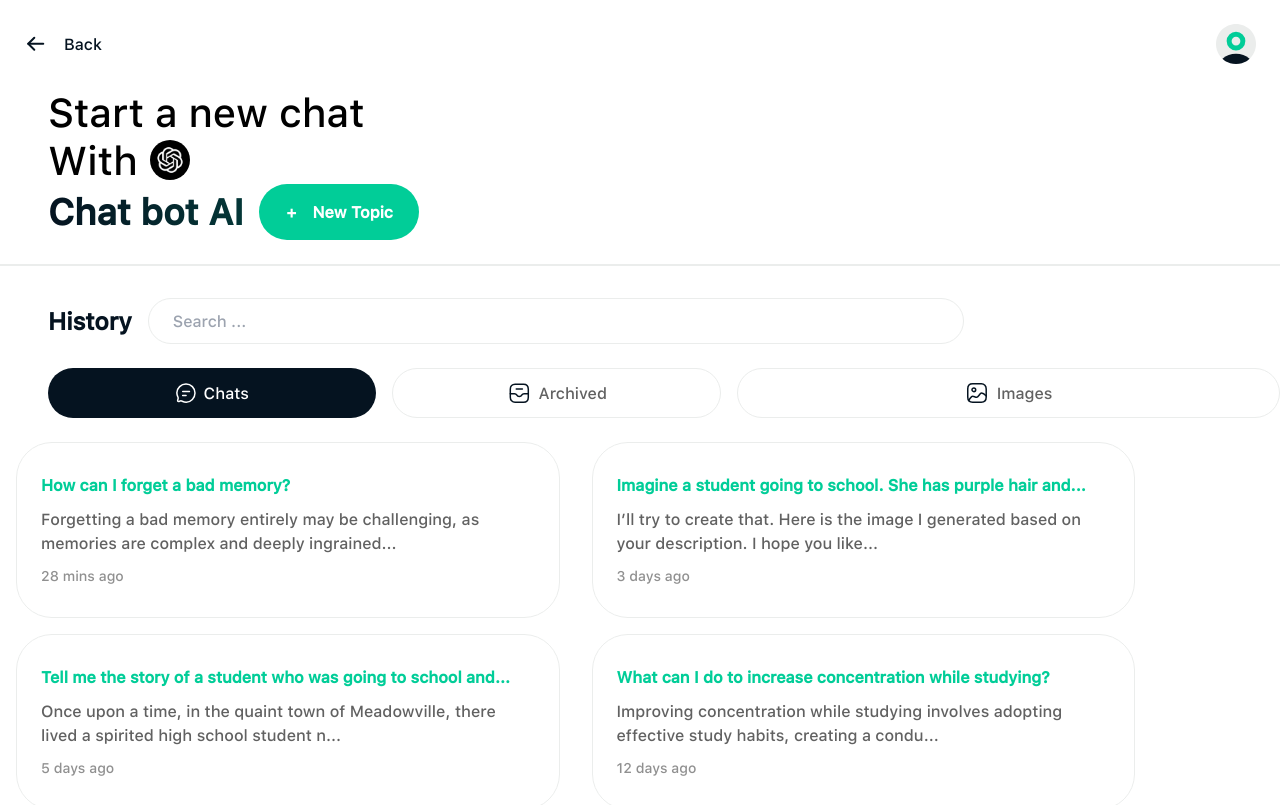
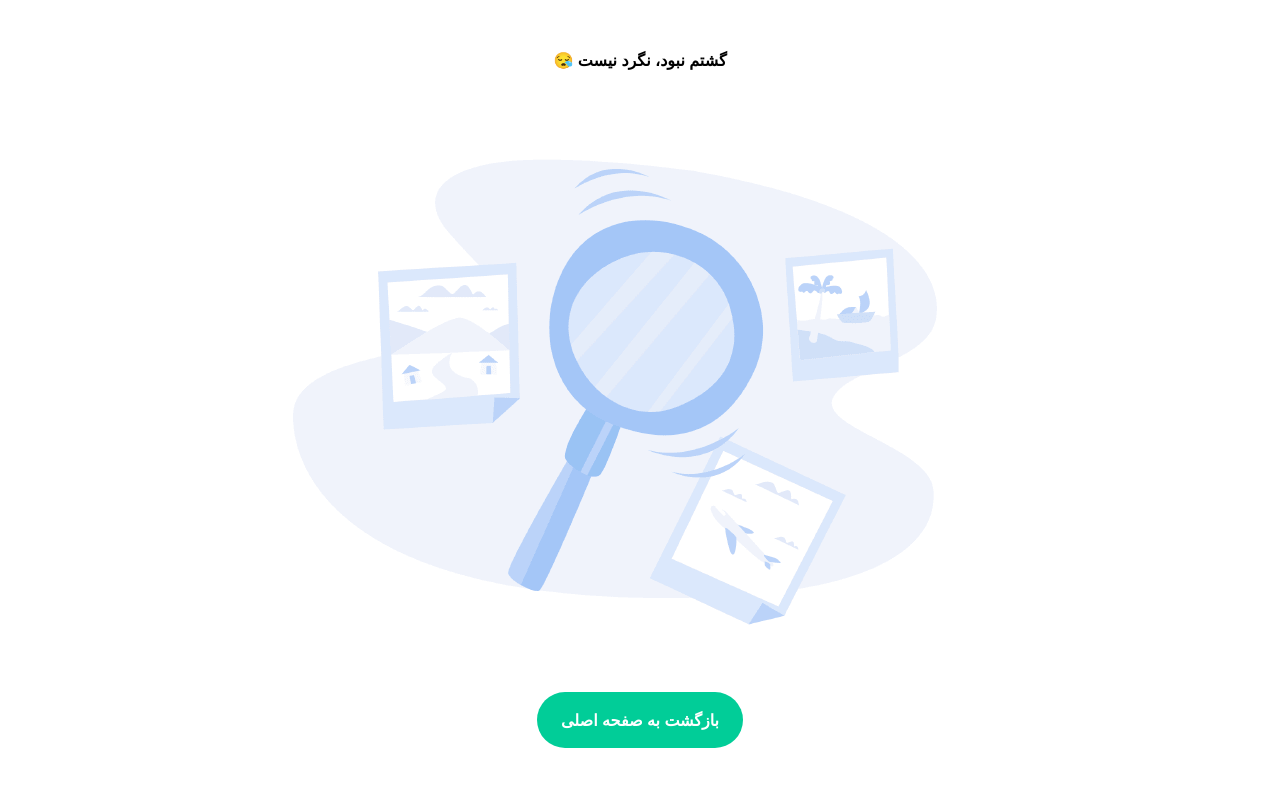
Before and after one commit to sarinaem/chatbot-project, a React (Vite) app: page /chatbot-project/newChat in a window 1280 px wide. Shown: the top 805 px of the page. Built offline with nearby package versions, Linux system fonts and the light colour scheme.

Commit message:
[EDIT] router in main

```diff
--- a/src/main.jsx
+++ b/src/main.jsx
@@ -1,72 +1,58 @@
-import { createRoot } from 'react-dom/client'
-import './index.css'
-import App from './App.jsx'
-import { StrictMode } from 'react'
-import { createBrowserRouter, RouterProvider} from 'react-router-dom'
-import DetailContent from "./Pages/DetailContent.jsx"
-import NotFoundPage from './components/NotFoundPage.jsx'
-import SignUp from "./components/SignUp.jsx"
-import PasswordsDefine from './components/PasswordsDefine.jsx'
-import Profile from './components/ProfilUser.jsx'
-import NewTopic from './components/NewTopic.jsx'
-import Send from './components/Send.jsx'
-import Home from './Home.jsx'
-import Message from './components/Message.jsx'
+import { createRoot } from "react-dom/client";
+import "./index.css";
+import App from "./App.jsx";
+import { StrictMode } from "react";
+import { createBrowserRouter, RouterProvider } from "react-router-dom";
+import DetailContent from "./Pages/DetailContent.jsx";
+import NotFoundPage from "./components/NotFoundPage.jsx";
+import SignUp from "./components/SignUp.jsx";
+import PasswordsDefine from "./components/PasswordsDefine.jsx";
+import Profile from "./components/ProfilUser.jsx";
+import NewTopic from "./components/NewTopic.jsx";
+import Send from "./components/Send.jsx";
+import Message from "./components/Message.jsx";
 
 const router = createBrowserRouter([
   {
-    path: "chatbot-project/home",
-    element: <Home />,
-    errorElement: <NotFoundPage />
-
-
+    path: "/",
+    element: <App />,
+    errorElement: <NotFoundPage />,
   },
   {
-  path: "chatbot-project/",
-  element: <App />,
-  errorElement: <NotFoundPage />
-
-},
-{
-  path: "chatbot-project/newChat",
+    path: "/newChat",
     element: <DetailContent />,
-
-},
-
-
-{
-  path: "chatbot-project/enter-pass",
-  element: <PasswordsDefine />
   },
 
   {
-  path: "chatbot-project/signUp",
-  element: <SignUp />
+    path: "/enter-pass",
+    element: <PasswordsDefine />,
+  },
+
+  {
+    path: "/signUp",
+    element: <SignUp />,
   },
   {
     path: "/profile",
-  element: <Profile />
+    element: <Profile />,
   },
 
   {
-  path: "/chatbot-project/newTopic",
-  element: <NewTopic />
+    path: "/newTopic",
+    element: <NewTopic />,
   },
 
   {
-  path: "chatbot-project/send",
-  element: <Send />
+    path: "/send",
+    element: <Send />,
   },
   {
     path: "/message/:id",
-  element: <Message />
-}
-
-])
-createRoot(document.getElementById('root')).render(
+    element: <Message />,
+  },
+]);
+createRoot(document.getElementById("root")).render(
   <StrictMode>
     <RouterProvider router={router}></RouterProvider>
   </StrictMode>
-
-
-)
+);
```
Lines whose indentation alone changed are shown as unchanged.
